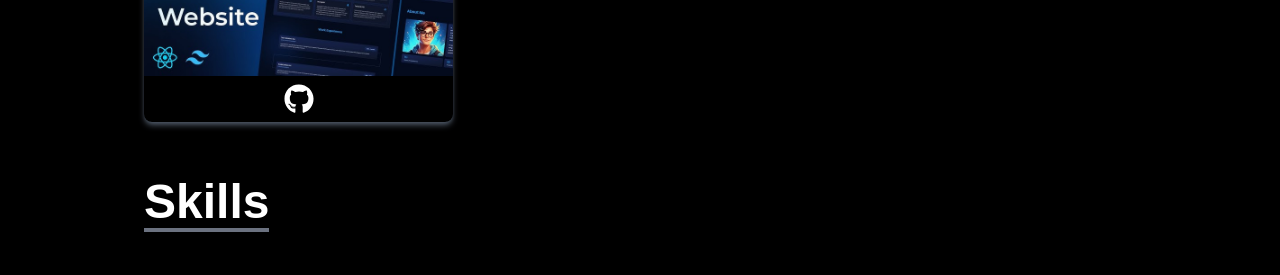
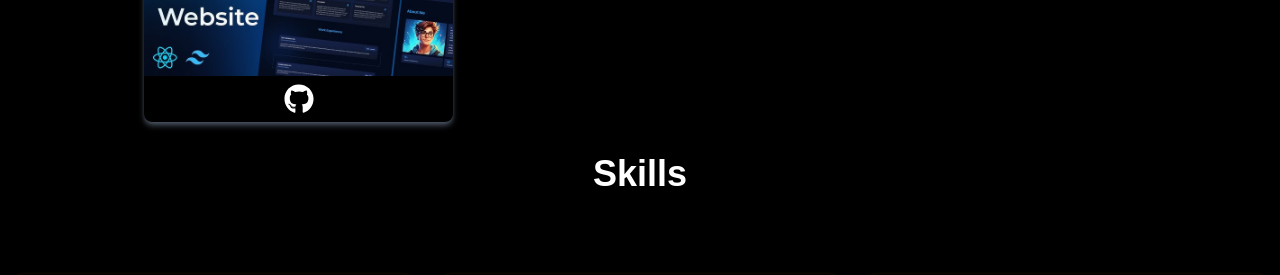
Before and after one commit to Reenku19/Portfolio_Website, a React (Vite) app: page / in a window 1280 px wide. Shown: the part 2140-2415 px from the top of the page. Built offline with nearby package versions, Linux system fonts and the light colour scheme; a web font is replaced by a local one.

Commit message:
Update Skills.jsx

```diff
--- a/src/components/Skills.jsx
+++ b/src/components/Skills.jsx
@@ -56,9 +56,9 @@ export const Skills = () => {
     ]
     return (
         <div name="skills" className='w-full md:min-h-screen bg-black' id="skill">
-            <div className='max-w-screen-lg p-4 h-full w-full mx-auto flex flex-col justify-center items-center md:items-start text-white'>
-                <div className='py-6 sm:text-center'>
-                    <h2 className='text-4xl sm:text-5xl font-bold inline border-b-4 border-gray-500 '>Skills</h2>
+            <div className='max-w-screen-xl p-4 h-full w-full mx-auto flex flex-col justify-center items-center md:items-start text-white'>
+                <div className=' mx-auto px-6 md:px-12 lg:px-18'>
+                    <h2 className='text-4xl font-bold text-center mb-12 '>Skills</h2>
                 </div>
 
                 <div className='w-full grid grid-cols-2 sm:grid-cols-3 gap-8 text-center py-8 px-12 sm:px-0'>
```
